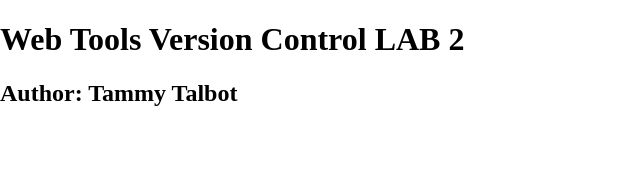
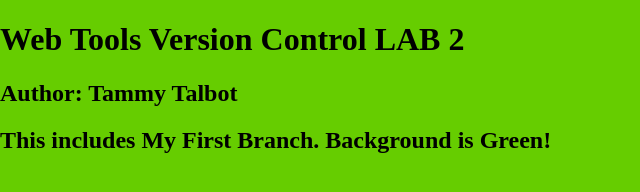
Before and after one commit to ttalbot25/wtvclab3Talbot, a plain HTML site: page index.html in a window 1280 px wide. Shown: the whole page, without its empty margins (0-640 px from the left). Drawn offline with nearby package versions, Linux system fonts and the light colour scheme.

Commit message:
On background changed color
Used a lime color of green.

```diff
--- a/_css/main.css
+++ b/_css/main.css
@@ -8,7 +8,8 @@ html {
   -webkit-text-size-adjust: 100%;
 }
 html, body  {
-	margin: 0;
+	background-color: #66CD00;
+    margin: 0;
 }
 /* Correct `block` display not defined in IE 8/9.*/
 article,aside,details,figcaption,figure,footer,header,main,nav,section,summary {
--- a/index.html
+++ b/index.html
@@ -16,6 +16,7 @@
     <header>
 	<h1>Web Tools Version Control LAB 2</h1>
         <h2> Author: Tammy Talbot</h2>
+        <h2>This includes My First Branch.  Background is Green!</h2>
     </header>
     <nav id="pageNav">
     </nav>
```
